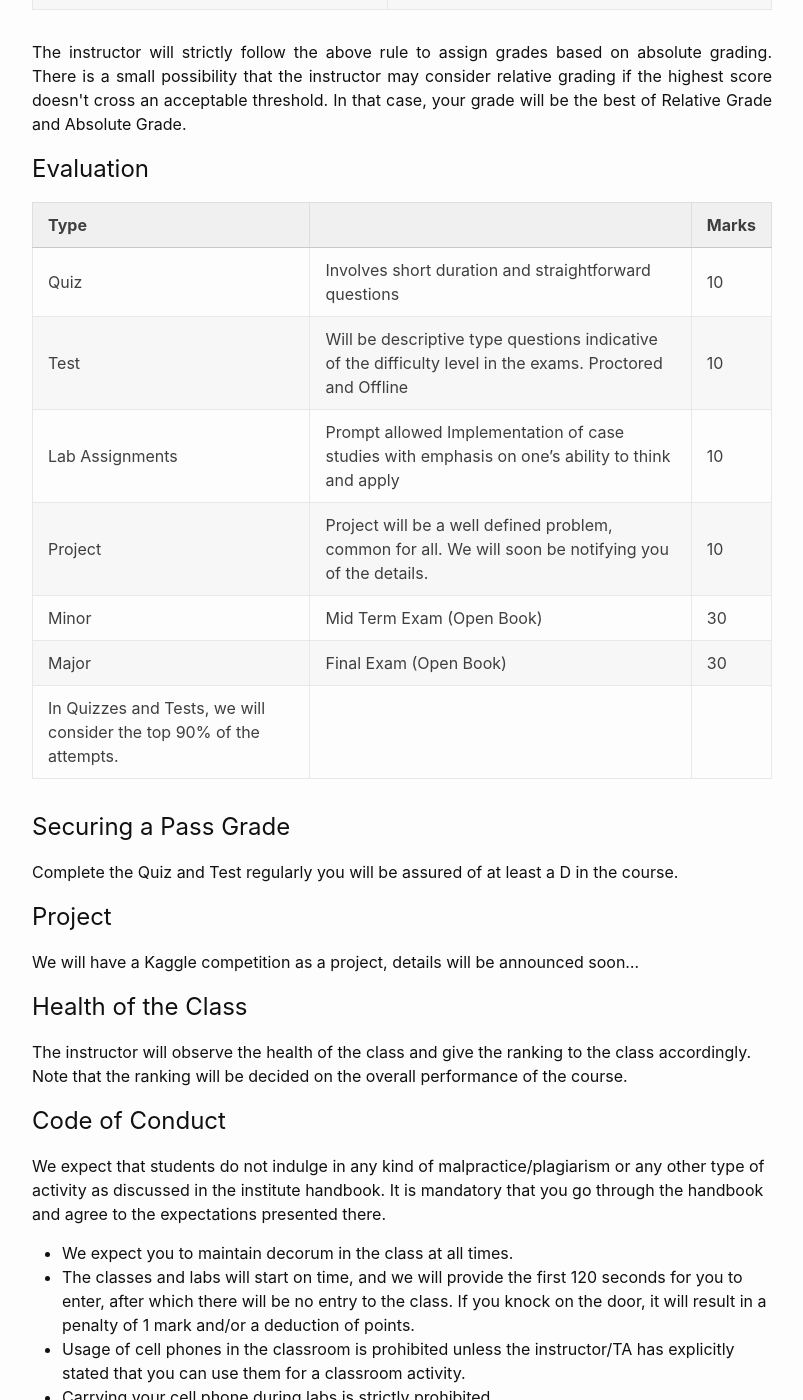
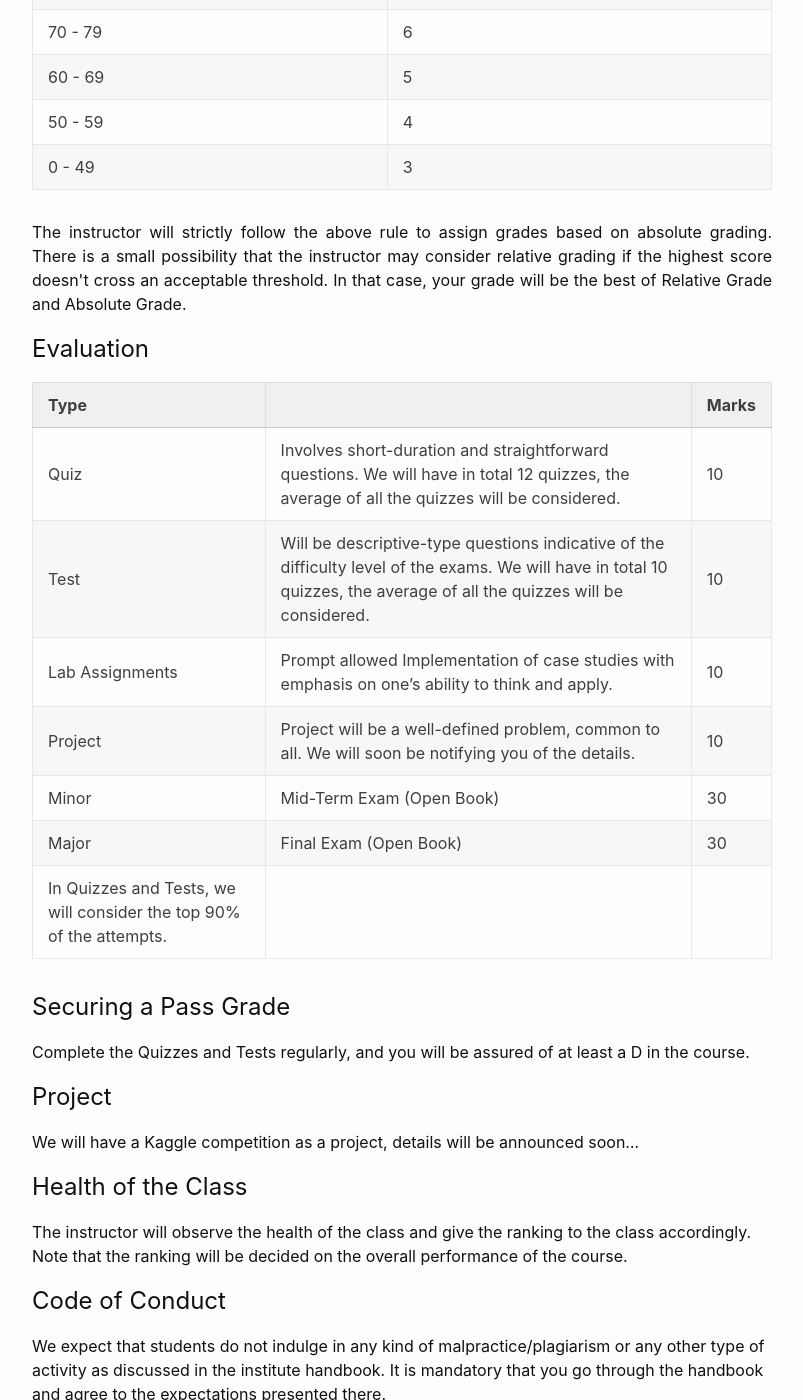
Before and after one commit to sudarshansudarshan/cs503, a Jekyll site: the page built from Handbook.md, in a window 1280 px wide and 1400 px high, scrolled down 2418 px. Shown: the whole window, without its empty margins (238-1041 px from the left). Built offline with Jekyll 4.4.1, drawn with Linux system fonts in a browser that asks for light colours; some of the changed text lies outside the part shown.

Commit message:
Update Handbook.md

```diff
--- a/Handbook.md
+++ b/Handbook.md
@@ -14,6 +14,10 @@ toc: true
 | Name                      | Email                     |
 | -------------------------| -------------------------|
 | S. R. Sudarshan Iyengar (Instructor)  | sudarshan@iitrpr.ac.in    |
+| Sweta Dey (Head TA)  | sweta.20csz0016@iitrpr.ac.in    |
+| Yogesh Kumar (TA)  | yogesh.23csz0014@iitrpr.ac.in    |
+| Sushil (TA)  | sushil.20csz0021@iitrpr.ac.in    |
+| Yogesh Rathia (TA)  | 2023csm1022@iitrpr.ac.in    |
 
 
 
@@ -89,19 +93,19 @@ The instructor will strictly follow the above rule to assign grades based on abs
 
 | Type |  |Marks|
 |--|--|--|
-|Quiz|Involves short duration and straightforward questions |10|
-|Test|Will be descriptive type questions indicative of the difficulty level in the exams. Proctored and Offline|10|
-|Lab Assignments|Prompt allowed Implementation of case studies with emphasis on one’s ability to think and apply|10|
-|Project|Project will be a well defined problem, common for all. We will soon be notifying you of the details. |10|
-|Minor|Mid Term Exam (Open Book)|30|
+|Quiz|Involves short-duration and straightforward questions. We will have in total 12 quizzes, the average of all the quizzes will be considered. |10|
+|Test|Will be descriptive-type questions indicative of the difficulty level of the exams. We will have in total 10 quizzes, the average of all the quizzes will be considered. |10|
+|Lab Assignments|Prompt allowed Implementation of case studies with emphasis on one’s ability to think and apply.|10|
+|Project|Project will be a well-defined problem, common to all. We will soon be notifying you of the details. |10|
+|Minor| Mid-Term Exam (Open Book)|30|
 |Major|Final Exam (Open Book)|30|
 |In Quizzes and Tests, we will consider the top 90% of the attempts. |||
 
 
-
 # Securing a Pass Grade
 
-Complete the Quiz and Test regularly you will be assured of at least a D in the course.
+Complete the Quizzes and Tests regularly, and you will be assured of at least a D in the course.
+
 
 # Project
 
```
Also changed, not shown: other parts of Handbook.md (+1 -1 lines).
